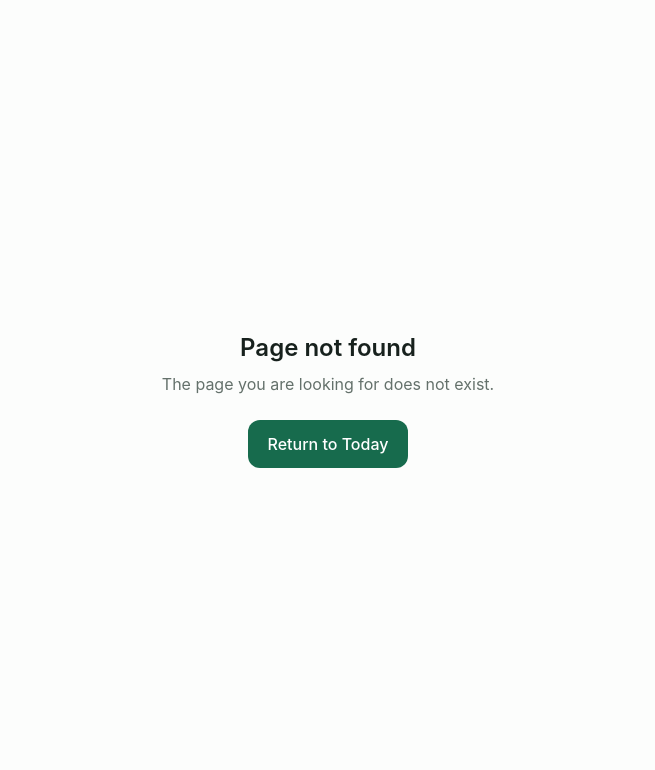
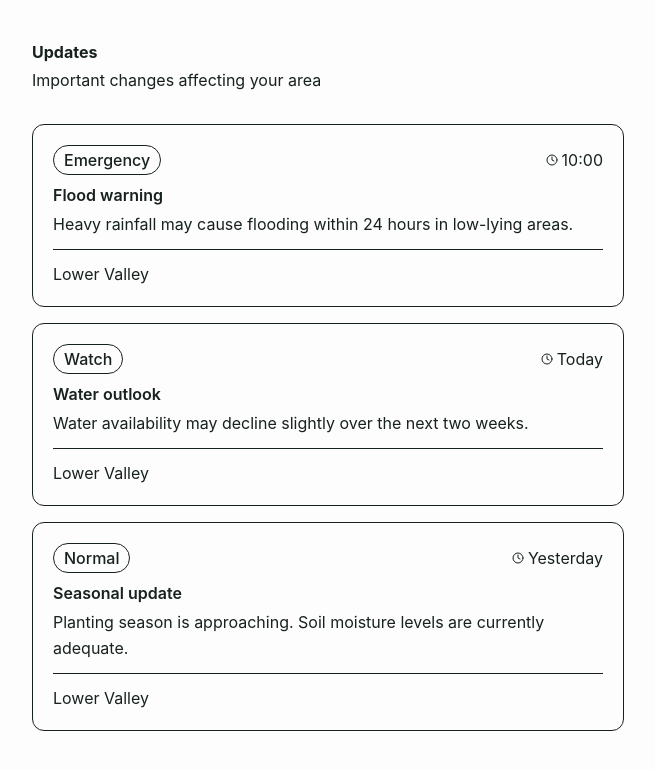
Before and after one commit to D3ITY-YODA/Green-Combats, a Next.js app in the folder frontend-web/: page /updates in a window 1280 px wide. Before the commit this address had no page. Shown: the top 770 px of the page, without its empty margins (312-967 px from the left). Built offline with nearby package versions, Linux system fonts and the light colour scheme.

Commit message:
feat(layout) : implement 'Updates' feed with status-coded important changes

```diff
--- /dev/null
+++ b/frontend-web/app/updates/page.tsx
@@ -0,0 +1,58 @@
+// app/updates/page.tsx
+import { getUpdates } from "@/lib/api/updates-api";
+import { StatusBadge } from "@/components/ui/status-badge";
+import { Clock } from "lucide-react";
+
+export default async function UpdatesPage() {
+  const updates = await getUpdates();
+
+  return (
+    <main className="flex min-h-screen flex-col p-6 md:p-10 max-w-2xl mx-auto">
+      {/* Header */}
+      <header className="mb-8">
+        <h1 className="text-page font-bold text-forest-deep mb-1">Updates</h1>
+        <p className="text-metadata text-text-muted">
+          Important changes affecting your area
+        </p>
+      </header>
+
+      {/* Updates List */}
+      <div className="space-y-4">
+        {updates.map((update) => (
+          <article
+            key={update.id}
+            className="rounded-xl border border-background-stone bg-background p-5 transition-shadow hover:shadow-sm"
+          >
+            <div className="flex items-center justify-between mb-2">
+              <StatusBadge status={update.status} label={update.status.charAt(0).toUpperCase() + update.status.slice(1)} />
+              <span className="text-metadata text-text-muted flex items-center gap-1">
+                <Clock className="h-3 w-3" /> {update.updated}
+              </span>
+            </div>
+
+            <h3 className="text-card font-semibold text-text-charcoal mb-1">
+              {update.title}
+            </h3>
+
+            <p className="text-body text-text-muted leading-relaxed">
+              {update.description}
+            </p>
+
+            <p className="text-metadata text-text-muted mt-3 pt-3 border-t border-background-stone">
+              {update.location}
+            </p>
+          </article>
+        ))}
+      </div>
+
+      {/* Empty State */}
+      {updates.length === 0 && (
+        <div className="rounded-xl border border-background-stone bg-background-mist p-8 text-center">
+          <p className="text-body text-text-muted">
+            There are no important updates for your selected locations right now.
+          </p>
+        </div>
+      )}
+    </main>
+  );
+}
--- /dev/null
+++ b/frontend-web/lib/api/updates-api.ts
@@ -0,0 +1,46 @@
+// lib/api/updates-api.ts
+
+export type StatusLevel = "normal" | "watch" | "important" | "emergency" | "delayed" | "unavailable";
+
+export interface UpdateItem {
+  id: string;
+  status: StatusLevel;
+  title: string;
+  description: string;
+  location: string;
+  updated: string;
+}
+
+const delay = (ms: number) => new Promise((resolve) => setTimeout(resolve, ms));
+
+export async function getUpdates(): Promise<UpdateItem[]> {
+  await delay(400);
+
+  // MOCK DATA: Showing a mix of statuses to test the UI
+  return [
+    {
+      id: "1",
+      status: "emergency",
+      title: "Flood warning",
+      description: "Heavy rainfall may cause flooding within 24 hours in low-lying areas.",
+      location: "Lower Valley",
+      updated: "10:00",
+    },
+    {
+      id: "2",
+      status: "watch",
+      title: "Water outlook",
+      description: "Water availability may decline slightly over the next two weeks.",
+      location: "Lower Valley",
+      updated: "Today",
+    },
+    {
+      id: "3",
+      status: "normal",
+      title: "Seasonal update",
+      description: "Planting season is approaching. Soil moisture levels are currently adequate.",
+      location: "Lower Valley",
+      updated: "Yesterday",
+    },
+  ];
+}
```
